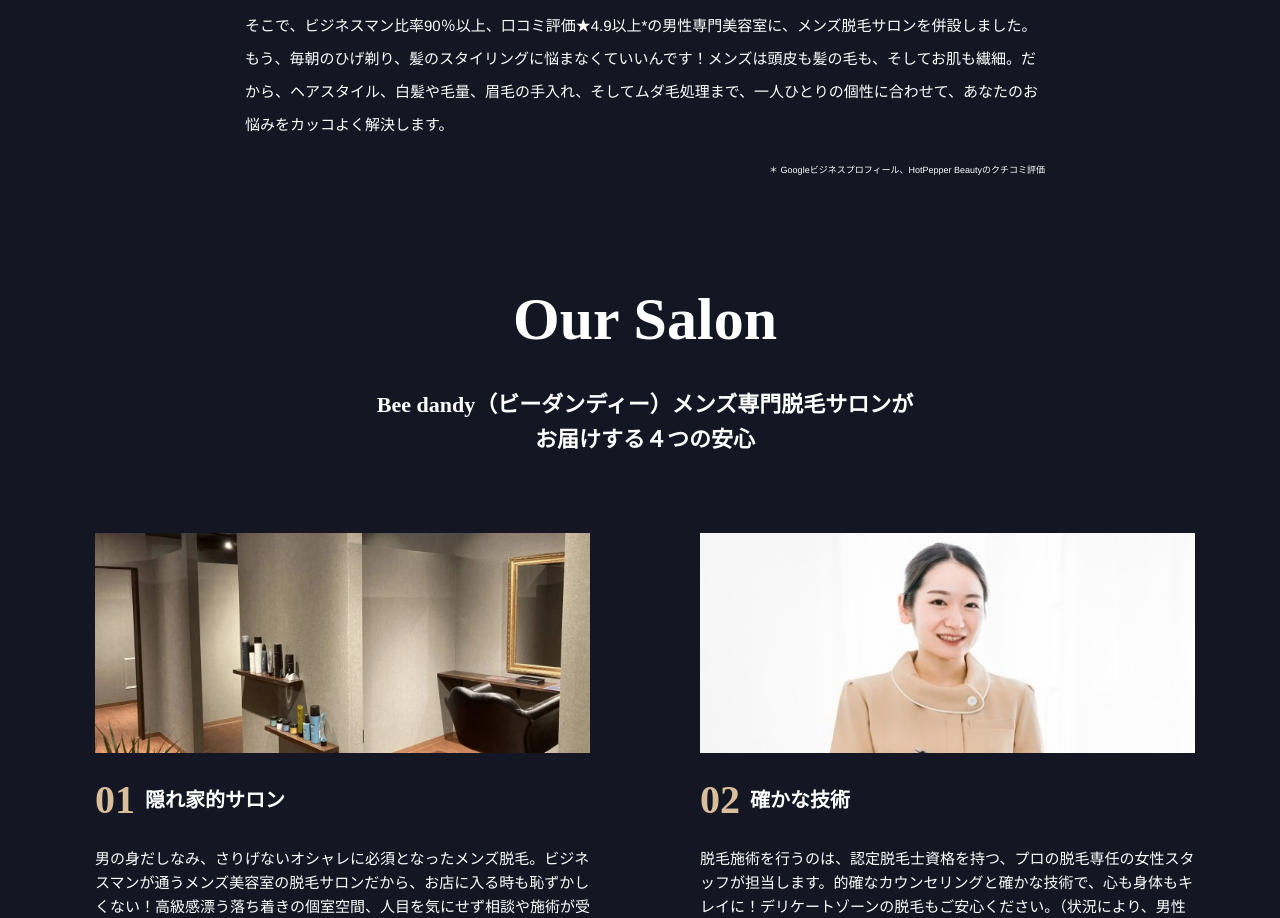
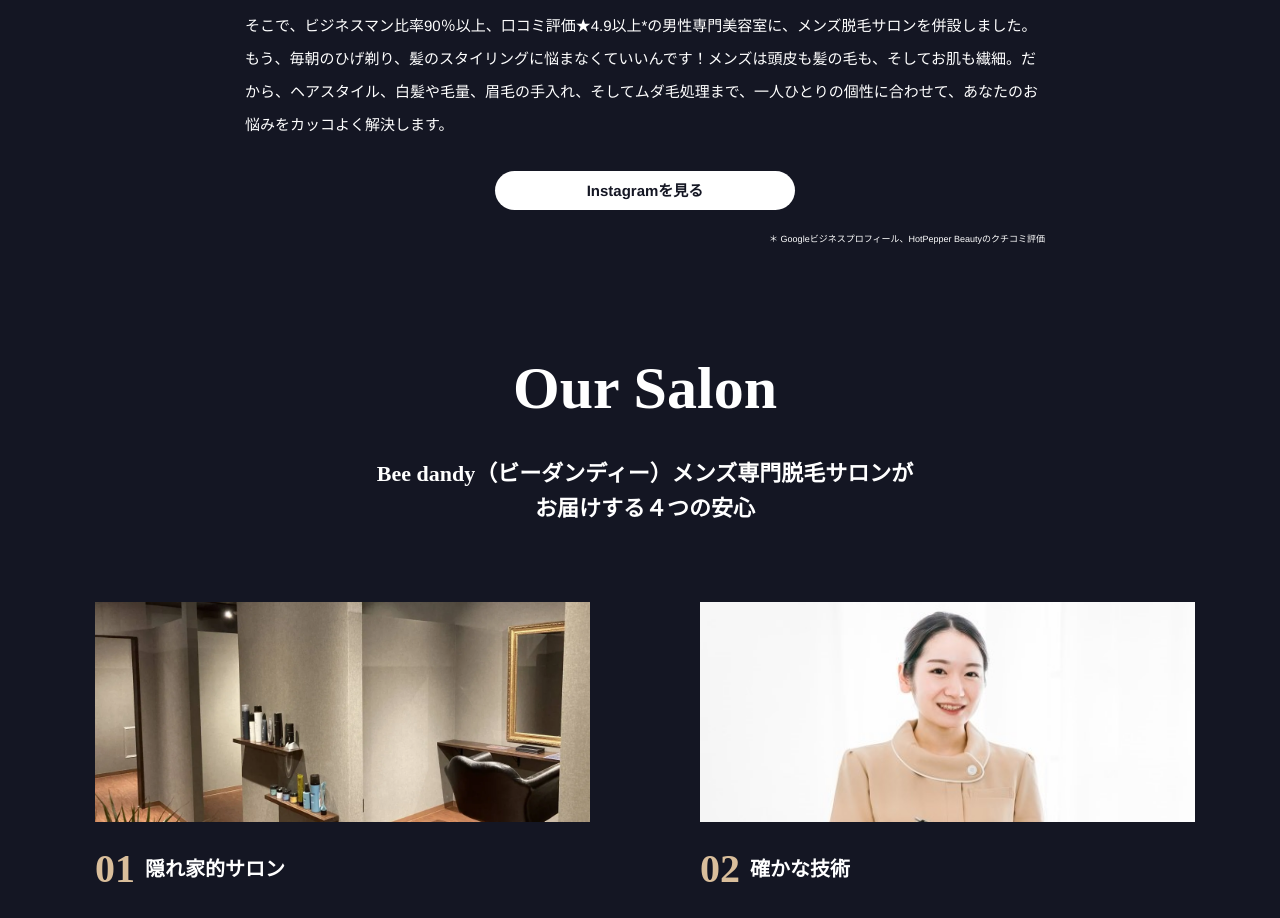
Before and after one commit to kamy0042/bee_group_web, a Next.js app: page /waxing in a window 1280 px wide. Shown: the part 940-1858 px from the top of the page. Built offline with nearby package versions, Linux system fonts and the light colour scheme.

Commit message:
feat: Instagramアカウントへのリンク追加

```diff
--- a/pages/staff/index.tsx
+++ b/pages/staff/index.tsx
@@ -77,6 +77,7 @@ function Staff() {
                 staffName="深沢 秀"
                 profile="山梨県出身。大学に行きながら美容師を目指し、在学中に美容師国家資格を取得する。原宿・表参道のヘアサロンでスタイリストとして活躍。フリーランスに転身後、2022年からBee dandyに仲間入り。都会的なスタイルと髪のお悩み解消を、同時に実現してしまう技術とセンスの持ち主。"
                 message="「モテる男になりたい」永遠のテーマですよね。自分に似合うヘアスタイルを手に入れることで、若々しさや大人の色気を上手にアピールできます。解消したいお悩みや、なりたいイメージがあれば、ぜひご相談ください！最新トレンドをいち早くキャッチし、さりげなく流行を取り入れた、一人ひとりの魅力を最高に引き立てるヘアスタイルをご提供します！"
+                url="https://instagram.com/beedandy_fukasawa_official?igshid=NTc4MTIwNjQ2YQ=="
               />
             </div>
           </section>
--- a/pages/waxing/index.tsx
+++ b/pages/waxing/index.tsx
@@ -6,6 +6,7 @@ import { waxingCollection } from "../../data/waxing.data";
 import WebpImage from "../../components/WebpImage";
 import { CtaButton } from "../../components/CtaButton";
 import { RESERVE_URL } from "../../public/static";
+import utilStyles from "../../styles/Util.module.scss";
 
 const renderTable = (title, data, subtitle) => (
   <section key={title} className={styles.table}>
@@ -56,6 +57,11 @@ function Waxing() {
             <div className={styles.concept_textArea}>
               <p>「毎日のひげ剃りを楽にしたい」「手や足の毛を嫌がられない程度に薄くしたい」「でも脱毛サロンへ通うのはハードルが高いし、そもそも脱毛について聞くこと自体が恥ずかしい」こんなお悩みを抱えていませんか？</p>
               <p>そこで、ビジネスマン比率90％以上、口コミ評価★4.9以上*の男性専門美容室に、メンズ脱毛サロンを併設しました。もう、毎朝のひげ剃り、髪のスタイリングに悩まなくていいんです！メンズは頭皮も髪の毛も、そしてお肌も繊細。だから、ヘアスタイル、白髪や毛量、眉毛の手入れ、そしてムダ毛処理まで、一人ひとりの個性に合わせて、あなたのお悩みをカッコよく解決します。</p>
+              <div>
+                <div className={utilStyles.linkButton}>
+                  <a href='https://instagram.com/beedandy_epilation_official?igshid=NTc4MTIwNjQ2YQ==' target='_blank' rel="noreferrer">Instagramを見る</a>
+                </div>
+              </div>
               <p className={styles.sub}>＊ Googleビジネスプロフィール、HotPepper Beautyのクチコミ評価</p>
             </div>
           </section>
--- a/styles/Waxing.module.scss
+++ b/styles/Waxing.module.scss
@@ -37,6 +37,9 @@
         &+& {
             margin-top: 1rem;;
         }
+    }
+    & > div {
+        text-align: center;
     }
     @include pc {
         p {
@@ -340,7 +343,6 @@
         }
         &_category{
             width: 100%;
-            display: block;
             margin: 2rem 0 1.5rem;
             padding-bottom: 1rem;
             display: flex;
@@ -357,7 +359,7 @@
             }
         }
         &_item {
-            margin-top: 0rem;
+            margin-top: 0;
         }
     };
 }
```
